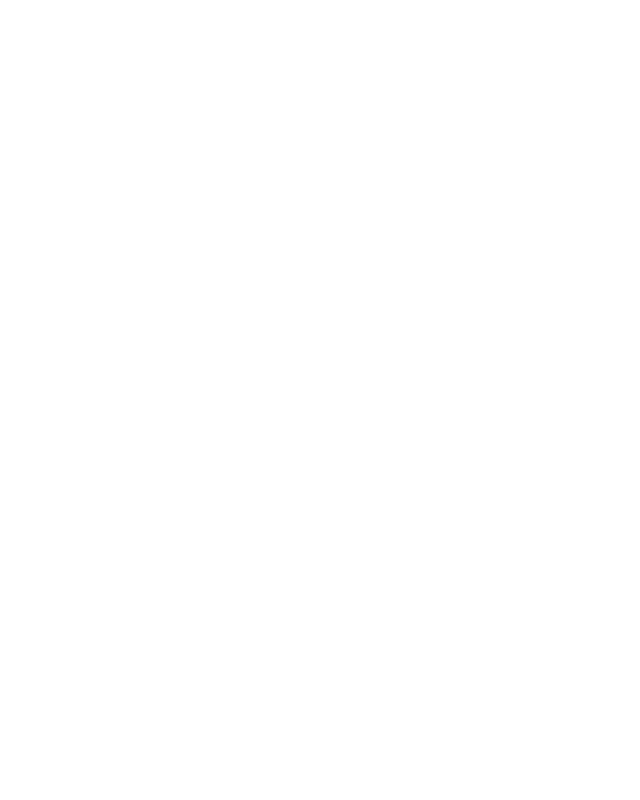
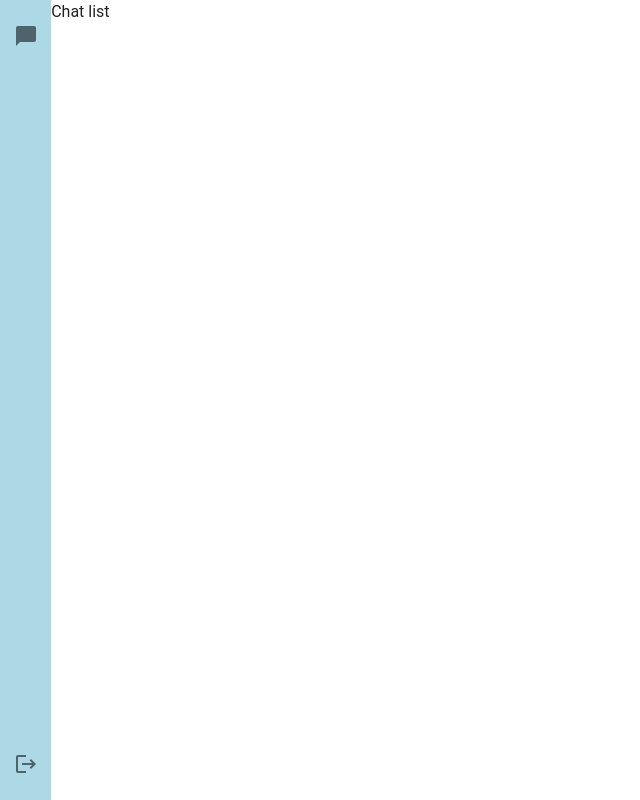
Before and after one commit to ShivamManiMaurya/chat-app, a React (Vite) app: page / in a window 1280 px wide. Shown: the whole page, without its empty margins (0-640 px from the left). Built offline with nearby package versions, Linux system fonts and the light colour scheme.

Commit message:
created: sidebar

```diff
--- a/package.json
+++ b/package.json
@@ -12,10 +12,13 @@
   "dependencies": {
     "@emotion/react": "^11.14.0",
     "@emotion/styled": "^11.14.0",
+    "@mui/icons-material": "^6.2.1",
     "@mui/material": "^6.2.1",
     "@mui/styled-engine-sc": "^6.2.1",
+    "@phosphor-icons/react": "^2.1.7",
     "react": "^18.3.1",
     "react-dom": "^18.3.1",
+    "react-router-dom": "^7.0.2",
     "styled-components": "^6.1.13"
   },
   "devDependencies": {
--- a/src/App.css
+++ b/src/App.css
@@ -1,5 +1,5 @@
 #root {
-  max-width: 1280px;
+  /* max-width: 1280px; */
   margin: 0 auto;
 }
 
@@ -11,9 +11,3 @@
     transform: rotate(360deg);
   }
 }
-
-
-
-.card {
-  padding: 2em;
-}
--- a/src/App.tsx
+++ b/src/App.tsx
@@ -1,10 +1,18 @@
 import { useState } from "react";
+import { Routes, Route } from "react-router-dom";
+
+// pages
+import Messages from "./pages/Messages";
+
+// local imports
 import "./App.css";
 
 function App() {
   return (
     <>
-      <div></div>
+      <Routes>
+        <Route index element={<Messages />} />
+      </Routes>
     </>
   );
 }
--- a/src/index.css
+++ b/src/index.css
@@ -1,6 +1,6 @@
 :root {
   font-family: Inter, system-ui, Avenir, Helvetica, Arial, sans-serif;
-  line-height: 1.5;
+  /* line-height: 1.5; */
   font-weight: 400;
 
   color-scheme: light dark;
--- a/src/main.tsx
+++ b/src/main.tsx
@@ -4,12 +4,15 @@
 import { createRoot } from "react-dom/client";
 import CssBaseline from "@mui/material/CssBaseline";
 import theme from "./theme";
+import { BrowserRouter } from "react-router-dom";
 
 createRoot(document.getElementById("root")!).render(
   <React.StrictMode>
     <ThemeProvider theme={theme}>
       <CssBaseline />
-      <App />
+      <BrowserRouter>
+        <App />
+      </BrowserRouter>
     </ThemeProvider>
   </React.StrictMode>
 );
--- /dev/null
+++ b/src/pages/Messages.tsx
@@ -0,0 +1,19 @@
+import { Stack } from "@mui/material";
+import React from "react";
+import { Sidebar, ChatList } from "../section/chat/index";
+
+const Messages = () => {
+  return (
+    <Stack display={"flex"} direction={"row"}>
+      {/* {side bar} */}
+      <Sidebar />
+
+      {/* {chat list} */}
+      <ChatList />
+
+      {/* {inbox} */}
+    </Stack>
+  );
+};
+
+export default Messages;
--- /dev/null
+++ b/src/section/chat/ChatList.tsx
@@ -0,0 +1,7 @@
+import React from "react";
+
+const ChatList = () => {
+  return <div>Chat list</div>;
+};
+
+export default ChatList;
--- /dev/null
+++ b/src/section/chat/Sidebar.tsx
@@ -0,0 +1,28 @@
+import React from "react";
+
+// mui imports
+import { IconButton, Stack } from "@mui/material";
+import ChatBubbleIcon from "@mui/icons-material/ChatBubble";
+import LogoutIcon from "@mui/icons-material/Logout";
+
+const Sidebar = () => {
+  return (
+    <Stack
+      width={"4%"}
+      height={"100vh"}
+      bgcolor={"lightblue"}
+      alignItems={"center"}
+      display={"flex"}
+      justifyContent={"space-between"}
+      p={"1rem"}>
+      <IconButton sx={{ borderRadius: "0.5rem" }}>
+        <ChatBubbleIcon />
+      </IconButton>
+      <IconButton sx={{ borderRadius: "0.5rem" }}>
+        <LogoutIcon />
+      </IconButton>
+    </Stack>
+  );
+};
+
+export default Sidebar;
--- /dev/null
+++ b/src/section/chat/index.ts
@@ -0,0 +1,2 @@
+export { default as Sidebar } from "./Sidebar";
+export { default as ChatList } from "./ChatList";
```
Also changed, not shown: 1 other file (tests, documents, lock files or other folders).
